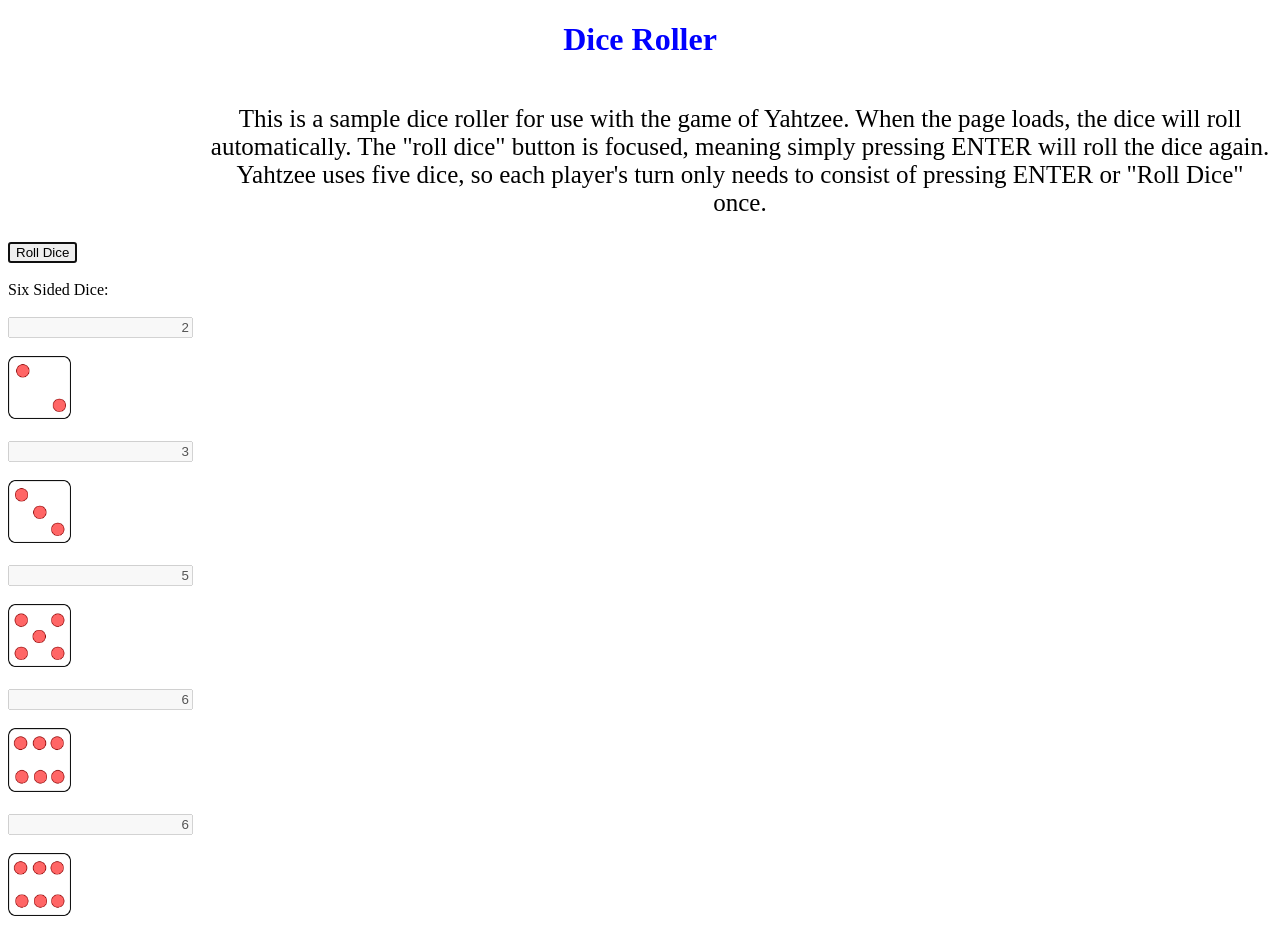
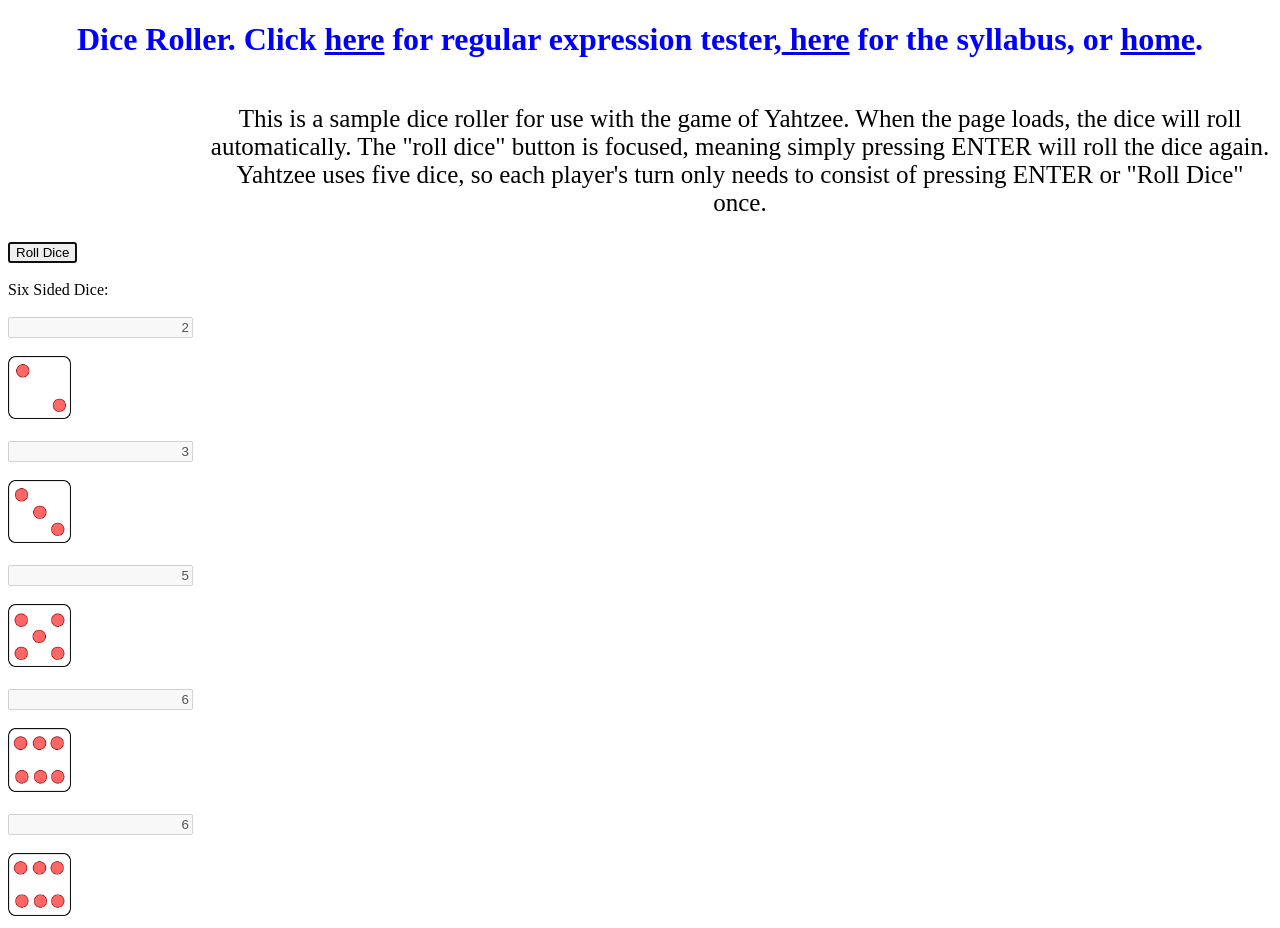
Before and after one commit to anthonyrrispoli/dice-tr, a plain HTML site: page index.html in a window 1280 px wide. Drawn offline with Linux system fonts and the light colour scheme.

Commit message:
Fixed title and header

```diff
--- a/index.html
+++ b/index.html
@@ -7,10 +7,7 @@
 -->
     <head>
         <meta charset="UTF-8">
-        <title>Dice Roller. Click <a href="https://regexp-tr.azurewebsites.net/">here</a>
-            for regular expression tester,<a href="https://syllabus-tr.azurewebsites.net/">
-            here</a> for the syllabus, or
-            <a href="https://assignment-portfolio-tr.azurewebsites.net/">home</a>.</title>
+        <title>Dice Roller</title>
         <link rel="stylesheet" href="dice.css">
         <script src="dice.js"></script>
     </head>
@@ -18,7 +15,10 @@
     <!-- Rolls the dice on loading page-->
     <body onload="RollSixSidedDice()">
 
-        <h1>Dice Roller</h1>
+        <h1>Dice Roller. Click <a href="https://regexp-tr.azurewebsites.net/">here</a>
+            for regular expression tester,<a href="https://syllabus-tr.azurewebsites.net/">
+            here</a> for the syllabus, or
+            <a href="https://assignment-portfolio-tr.azurewebsites.net/">home</a>.</h1>
 
         <p style="float:inline-end;text-align:center;margin-left:200px;">This is a sample dice
              roller for use with the game of Yahtzee. When the page loads, the dice will roll
```
